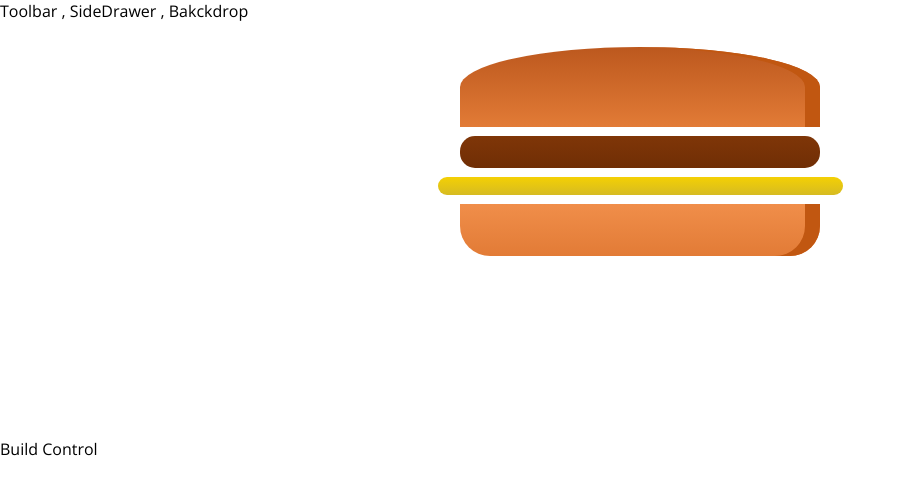
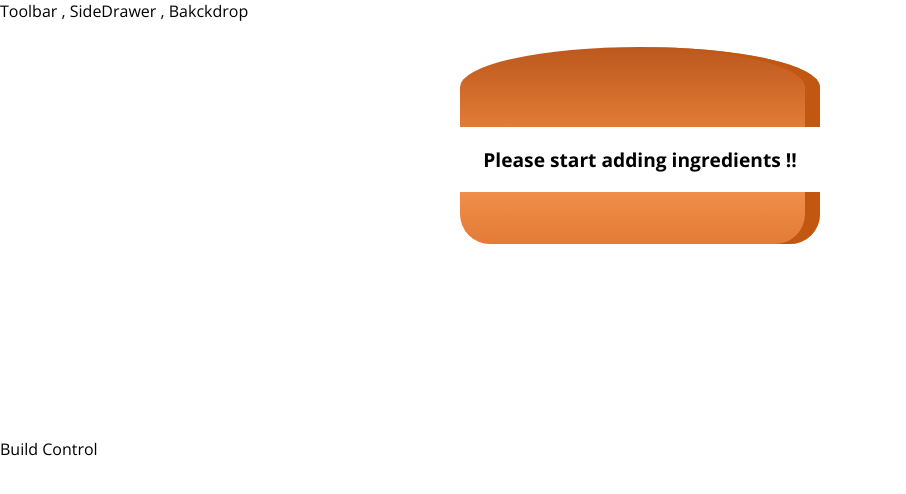
Before and after one commit to abdouAoufi/Burger-App, a React app: page / in a window 1280 px wide. Shown: the top 494 px of the page, without its empty margins (0-906 px from the left). Built offline with nearby package versions, Linux system fonts and the light colour scheme.

Commit message:
setting up

```diff
--- a/src/components/Burger/Burger.js
+++ b/src/components/Burger/Burger.js
@@ -1,18 +1,33 @@
 /* jshint ignore:start */
 import React from "react";
 import BurgerIngredient from "./BurgerIngredient/BurgerIngredient";
-import cssClasses from "./burger.css"
+import cssClasses from "./burger.css";
 
 class Burger extends React.Component {
+
+  transformIngredient = Object.keys(this.props.ingredients)
+    .map((ijKey) => {
+      return [...Array(this.props.ingredients[ijKey])].map((_, i) => (
+        <BurgerIngredient key={i + ijKey} type={ijKey} />
+      ));
+    })
+    .reduce((arr, el) => {
+      return arr.concat(el);
+    }, []);
+
+
+
   render() {
+        if(this.transformIngredient.length === 0){
+            this.transformIngredient = <p>Please start adding ingredients !!</p>
+        }
     return (
       <div className={cssClasses.Burger}>
-            <BurgerIngredient type="bread-top" />
-            <BurgerIngredient type="meat" />
-            <BurgerIngredient type="cheese" />
-            <BurgerIngredient type="bread-bottom" />
+        <BurgerIngredient key={"bread-top"} type={"bread-top"} />
+        {this.transformIngredient}
+        <BurgerIngredient key={"bread-bottom"} type={"bread-bottom"} />
       </div>
-    )
+    );
   }
 }
 export default Burger;
--- a/src/containers/BurgerBuilder/BurgerBuilder.js
+++ b/src/containers/BurgerBuilder/BurgerBuilder.js
@@ -1,13 +1,22 @@
 /* jshint ignore:start */
 import React from "react";
 import Aux from "../../hoc/Aux";
-import Burger from "../../components/Burger/Burger"
+import Burger from "../../components/Burger/Burger";
 
 class BurgerBuilder extends React.Component {
+  state = {
+    ingredients: {
+      salad: 0,
+      bacon: 0,
+      cheese: 0,
+      meat: 0,
+    },
+  };
+
   render() {
     return (
       <Aux>
-        <Burger/>
+        <Burger ingredients={this.state.ingredients} />
         <div>Build Control</div>
       </Aux>
     );
```
Also changed, not shown: src/components/Burger/BuildControl/BuildControls.css (added, +10 -0 lines), src/components/Burger/BuildControl/BuidControl/BuildControl.css (added), src/components/Burger/BuildControl/BuidControl/BuildControl.js (added), src/components/Burger/BuildControl/BuildControls.js (added).
